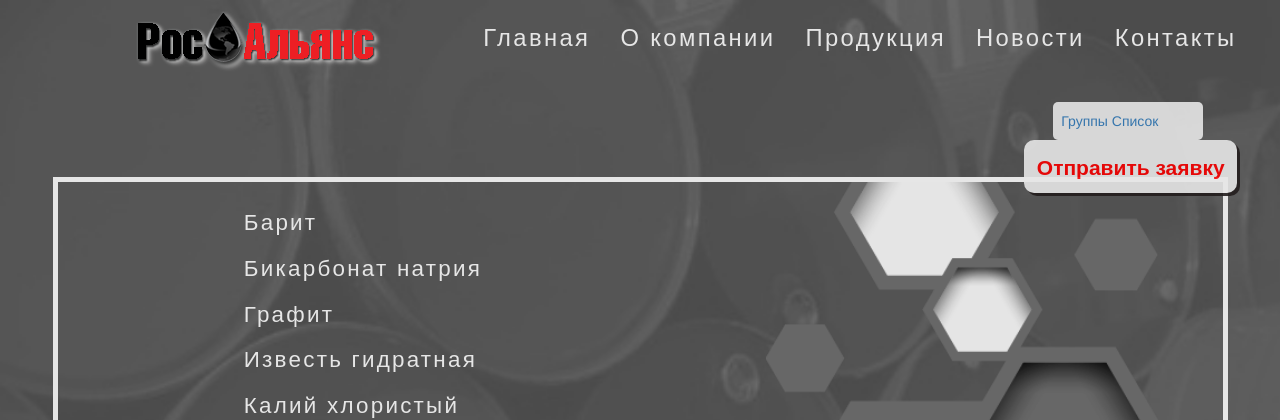
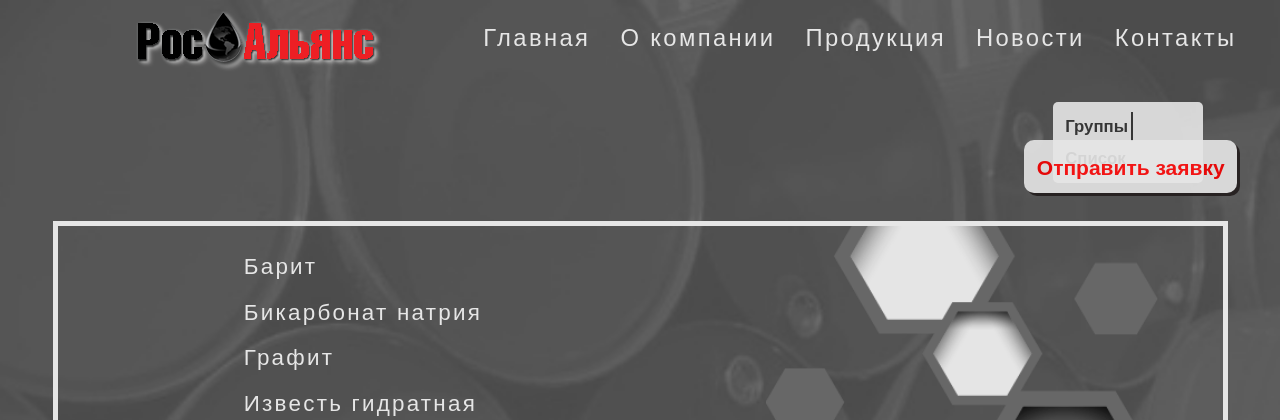
Before and after one commit to ksedem/ros-allyans, a PHP site: page /index.php?page=product_list in a window 1280 px wide. Shown: the top 420 px of the page. Run offline with PHP 8.4, Linux system fonts and the light colour scheme.

Commit message:
updated group/list on product_list page

```diff
--- a/templates/product_list.php
+++ b/templates/product_list.php
@@ -28,8 +28,12 @@
 	<div class="row">
 		<div class="col-sm-12">
 			<div id="choice">
-				<a href="index.php?page=product" id="var_choice_1">Группы</a>
-				<a href="index.php?page=product_list" id="var_choice_2">Список</a>
+				<div class="var_choice">
+					<a href="index.php?page=product" id="var_choice_a">Группы</a>
+				</div>
+				<div class="var_choice">
+					<a href="index.php?page=product_list" id="var_choice_a">Список</a>
+				</div>
 			</div>
 		</div>
 	</div>
```
